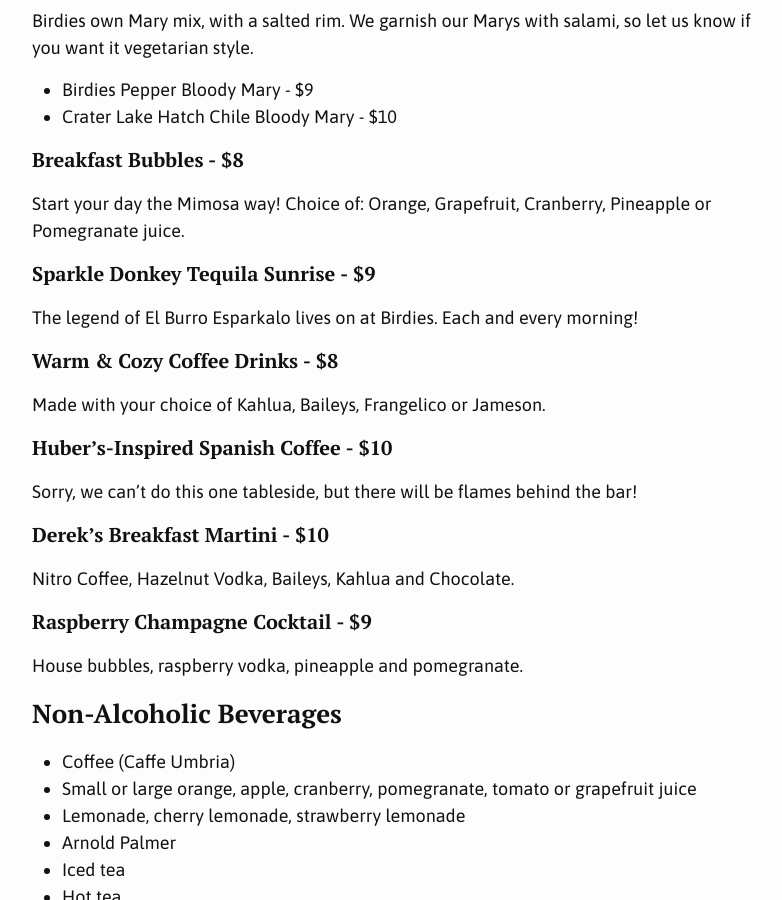
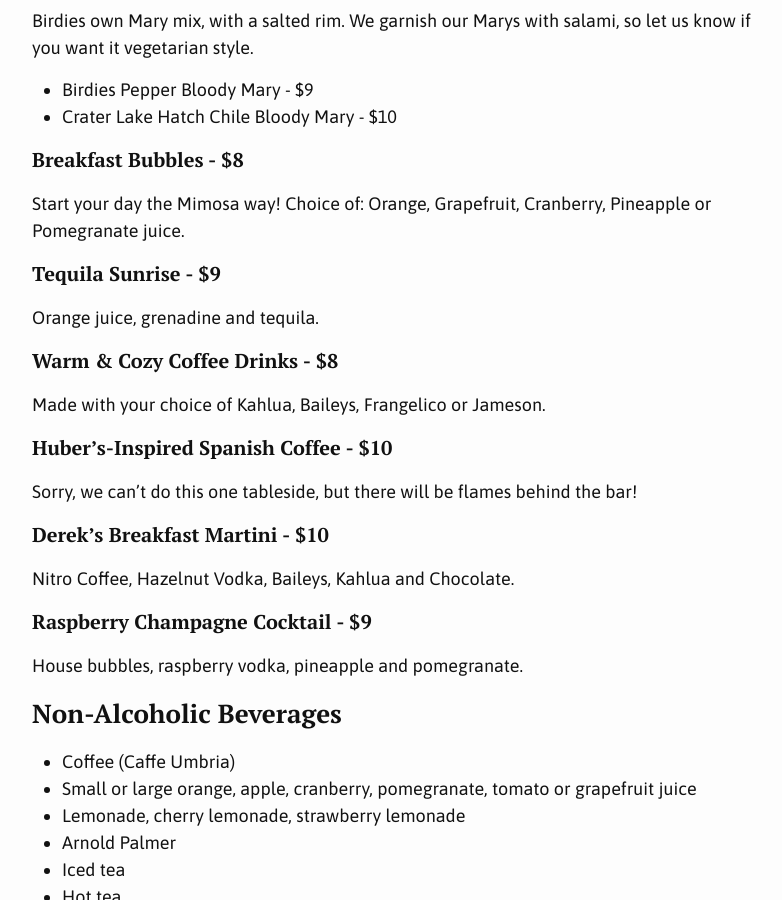
Before and after one commit to birdiescafe/birdiescafe.github.io, a Jekyll site: the page built from menu_081217.md, in a window 1280 px wide and 900 px high, scrolled down 6183 px. Shown: the whole window, without its empty margins (238-1020 px from the left). Built offline with Jekyll 4.4.1, drawn with Linux system fonts in a browser that asks for light colours.

Commit message:
Update menu_081217.md

```diff
--- a/menu_081217.md
+++ b/menu_081217.md
@@ -177,8 +177,8 @@ Birdies own Mary mix, with a salted rim. We garnish our Marys with salami, so le
 #### Breakfast Bubbles - $8
 Start your day the Mimosa way! Choice of: Orange, Grapefruit, Cranberry, Pineapple or Pomegranate juice.
 
-#### Sparkle Donkey Tequila Sunrise - $9
-The legend of El Burro Esparkalo lives on at Birdies. Each and every morning!
+#### Tequila Sunrise - $9
+Orange juice, grenadine and tequila.
 
 #### Warm & Cozy Coffee Drinks - $8
 Made with your choice of Kahlua, Baileys, Frangelico or Jameson.
```
